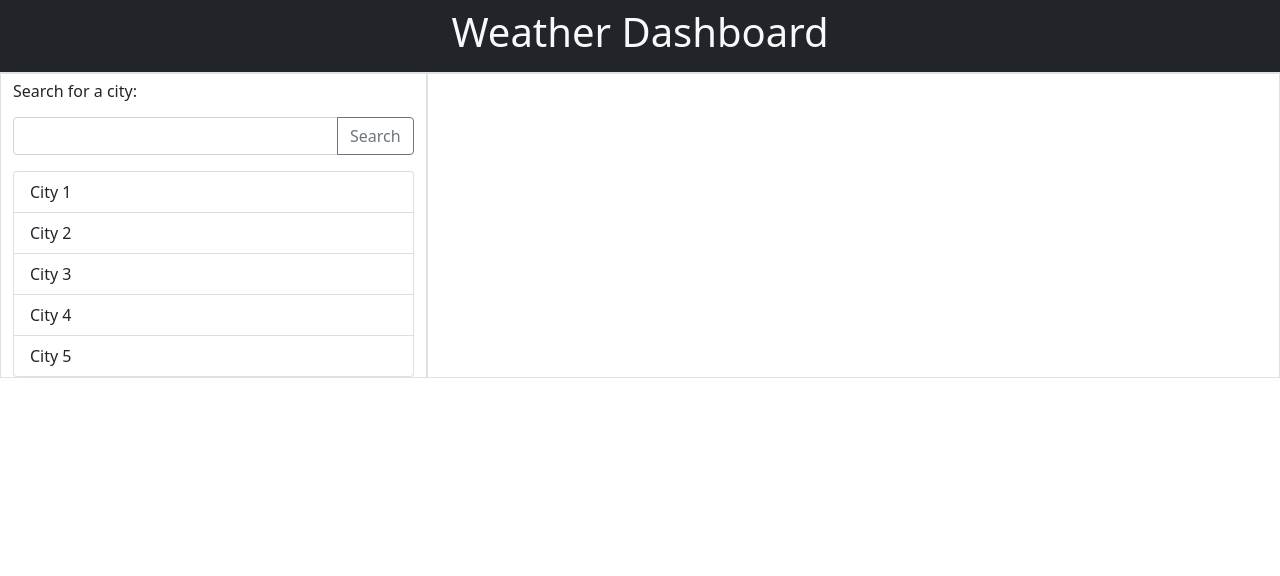
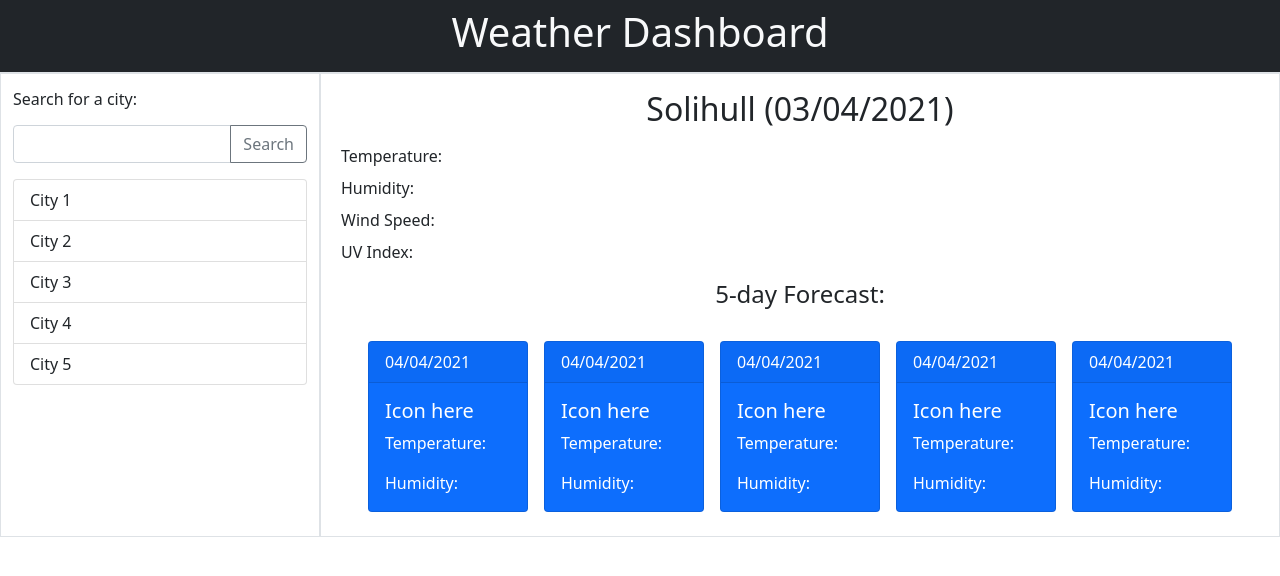
Before and after one commit to chelseanicholls95/weather_dashboard, a plain HTML site: page index.html in a window 1280 px wide. Drawn offline with nearby package versions, Linux system fonts and the light colour scheme.

Commit message:
added static html for weather

```diff
--- a/index.html
+++ b/index.html
@@ -21,9 +21,9 @@
     </header>
     <div class="container-fluid">
       <div class="row">
-        <div class="col-4 border">
+        <div class="col-3 border">
           <div>
-            <h6 class="my-2">Search for a city:</h6>
+            <h6 class="my-3">Search for a city:</h6>
             <div class="input-group my-3">
               <input
                 type="text"
@@ -50,7 +50,79 @@
             </ul>
           </div>
         </div>
-        <div class="col-8 border"></div>
+        <div class="col-9 border">
+          <div class="d-flex justify-content-center mt-3">
+            <h2>Solihull (03/04/2021)</h2>
+          </div>
+          <div>
+            <div class="m-2">Temperature:</div>
+            <div class="m-2">Humidity:</div>
+            <div class="m-2">Wind Speed:</div>
+            <div class="m-2">UV Index:</div>
+          </div>
+          <div>
+            <div class="d-flex justify-content-center mt-3">
+              <h4>5-day Forecast:</h4>
+            </div>
+            <div class="d-flex flex-wrap justify-content-center m-3">
+              <div
+                class="card text-white bg-primary m-2"
+                style="min-width: 10rem"
+              >
+                <div class="card-header">04/04/2021</div>
+                <div class="card-body">
+                  <h5 class="card-title">Icon here</h5>
+                  <p class="card-text">Temperature:</p>
+                  <p class="card-text">Humidity:</p>
+                </div>
+              </div>
+              <div
+                class="card text-white bg-primary m-2"
+                style="min-width: 10rem"
+              >
+                <div class="card-header">04/04/2021</div>
+                <div class="card-body">
+                  <h5 class="card-title">Icon here</h5>
+                  <p class="card-text">Temperature:</p>
+                  <p class="card-text">Humidity:</p>
+                </div>
+              </div>
+              <div
+                class="card text-white bg-primary m-2"
+                style="min-width: 10rem"
+              >
+                <div class="card-header">04/04/2021</div>
+                <div class="card-body">
+                  <h5 class="card-title">Icon here</h5>
+                  <p class="card-text">Temperature:</p>
+                  <p class="card-text">Humidity:</p>
+                </div>
+              </div>
+              <div
+                class="card text-white bg-primary m-2"
+                style="min-width: 10rem"
+              >
+                <div class="card-header">04/04/2021</div>
+                <div class="card-body">
+                  <h5 class="card-title">Icon here</h5>
+                  <p class="card-text">Temperature:</p>
+                  <p class="card-text">Humidity:</p>
+                </div>
+              </div>
+              <div
+                class="card text-white bg-primary m-2"
+                style="min-width: 10rem"
+              >
+                <div class="card-header">04/04/2021</div>
+                <div class="card-body">
+                  <h5 class="card-title">Icon here</h5>
+                  <p class="card-text">Temperature:</p>
+                  <p class="card-text">Humidity:</p>
+                </div>
+              </div>
+            </div>
+          </div>
+        </div>
       </div>
     </div>
     <script
```
